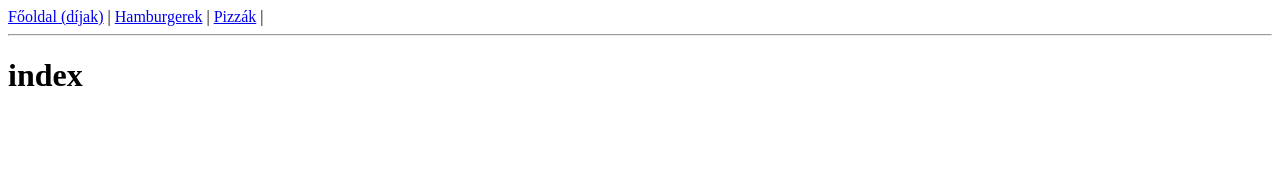
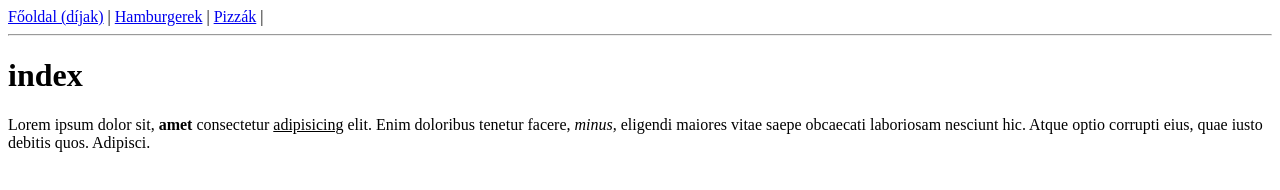
Before and after one commit to gbord841/tablazat-11_19, a plain HTML site: page index.html in a window 1280 px wide. Drawn offline with Linux system fonts and the light colour scheme.

Commit message:
lorem ipsum és a betúk

```diff
--- a/index.html
+++ b/index.html
@@ -13,6 +13,7 @@
 	<a href="pizzak.html">Pizzák</a> |
 	<hr>
 	<h1>index</h1>
+	Lorem ipsum dolor sit, <b>amet</b>  consectetur <u> adipisicing</u> elit. Enim doloribus tenetur facere, <i>minus,</i> eligendi maiores vitae saepe obcaecati laboriosam nesciunt hic. Atque optio corrupti eius, quae iusto debitis quos. Adipisci.
 </body>
 
 </html>
```
